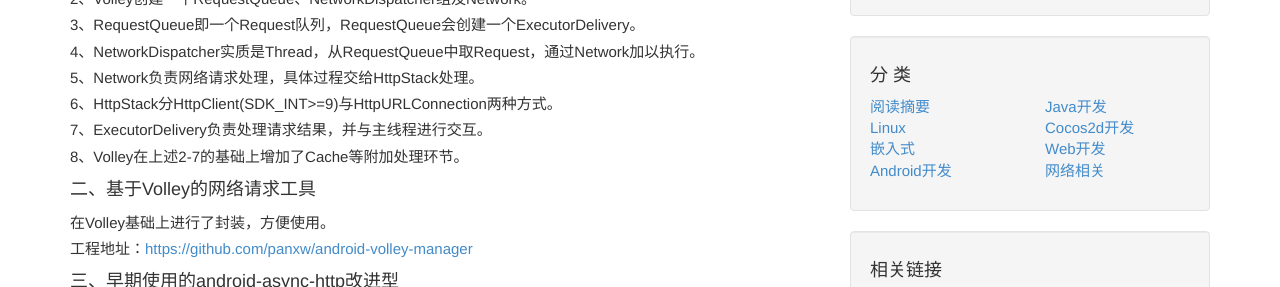
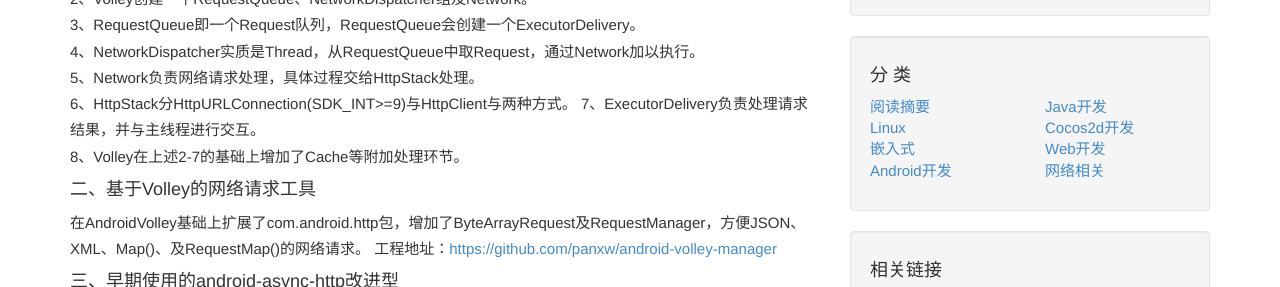
Before and after one commit to wdyggh/wdyggh.github.com, a Jekyll site: the page built from _posts/2014-06-15-android-volley-tool.markdown, in a window 1280 px wide and 1138 px high, cut to the strip 234-521 px from the top of the window. Built offline with Jekyll 4.4.1, drawn with Linux system fonts in a browser that asks for light colours; nearby versions of some CDN libraries; library files that are not in the unit come from our copies; Markdown is read by kramdown in place of the engine named in the settings; comment, search, counter and statistics services are not loaded.

Commit message:
Update 2014-06-15-android-volley-tool.markdown

```diff
--- a/_posts/2014-06-15-android-volley-tool.markdown
+++ b/_posts/2014-06-15-android-volley-tool.markdown
@@ -10,12 +10,12 @@
 3、RequestQueue即一个Request队列，RequestQueue会创建一个ExecutorDelivery。
 4、NetworkDispatcher实质是Thread，从RequestQueue中取Request，通过Network加以执行。
 5、Network负责网络请求处理，具体过程交给HttpStack处理。
-6、HttpStack分HttpClient(SDK_INT>=9)与HttpURLConnection两种方式。
+6、HttpStack分HttpURLConnection(SDK_INT>=9)与HttpClient与两种方式。
 7、ExecutorDelivery负责处理请求结果，并与主线程进行交互。
 8、Volley在上述2-7的基础上增加了Cache等附加处理环节。
 
 ####二、基于Volley的网络请求工具
-在Volley基础上进行了封装，方便使用。
+在AndroidVolley基础上扩展了com.android.http包，增加了ByteArrayRequest及RequestManager，方便JSON、XML、Map()、及RequestMap()的网络请求。
 工程地址：<https://github.com/panxw/android-volley-manager>
 
 ####三、早期使用的android-async-http改进型
```
